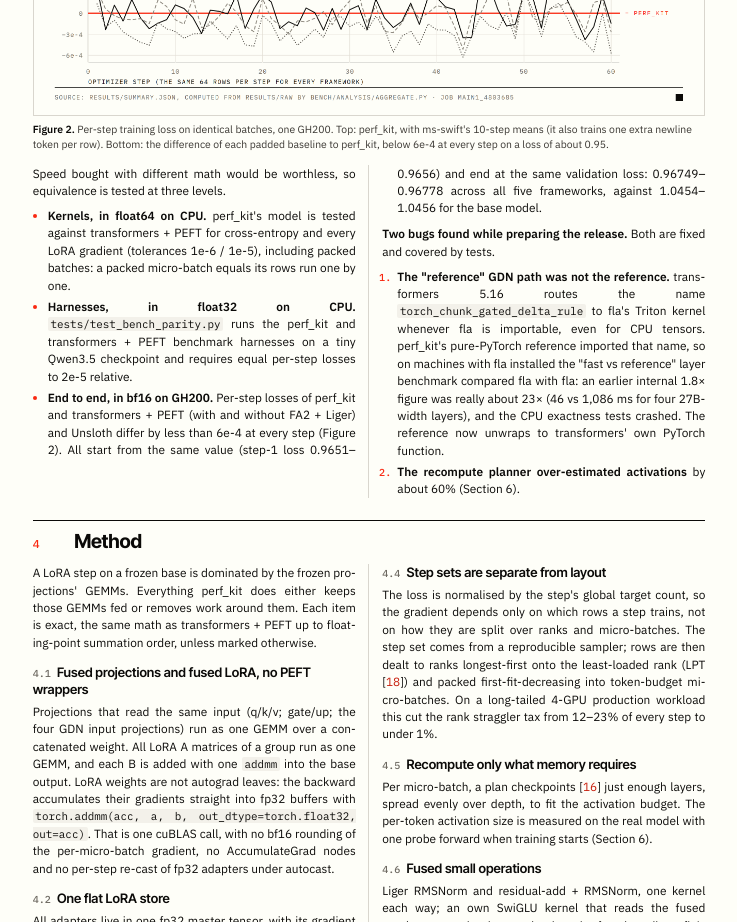
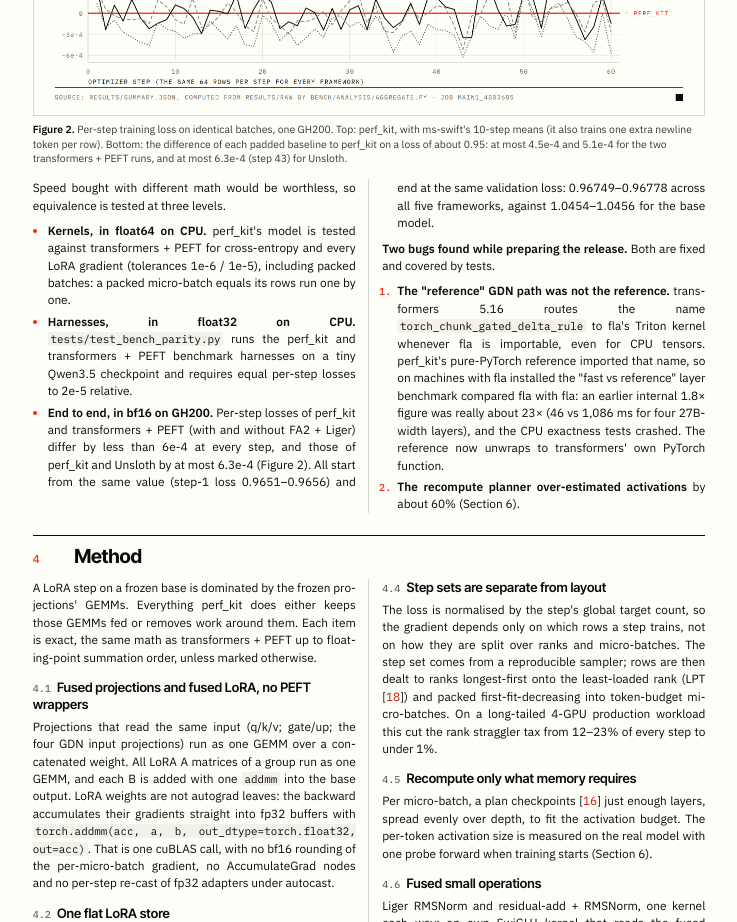
Before and after one commit to logolabs/perf_kit, a plain HTML site: page report/index.html in a window 1280 px wide. Shown: the part 4480-5402 px from the top of the page, without its empty margins (271-1008 px from the left). Drawn offline with Linux system fonts and the light colour scheme.

Commit message:
Parity wording: < 6e-4 vs transformers + PEFT, at most 6.3e-4 vs Unsloth; PDF re-printed
Co-Authored-By: Claude Opus 5.5 <noreply@anthropic.com>
Claude-Session: https://claude.ai/code/session_01PgzHXzJAfYJzDuo2zMBEZB

```diff
--- a/report/index.html
+++ b/report/index.html
@@ -246,13 +246,13 @@ a.cite{color:var(--accink)}
 <h2 class="sec" id="s3"><span class="n">3</span><span>Correctness: the same math</span></h2>
 <figure>
   <img src="img/loss_parity.png" alt="Per-step training loss of perf_kit and four baselines on identical batches, with the differences to perf_kit below">
-  <figcaption><b>Figure 2.</b> Per-step training loss on identical batches, one GH200. Top: perf_kit, with ms-swift's 10-step means (it also trains one extra newline token per row). Bottom: the difference of each padded baseline to perf_kit, below 6e-4 at every step on a loss of about 0.95.</figcaption>
+  <figcaption><b>Figure 2.</b> Per-step training loss on identical batches, one GH200. Top: perf_kit, with ms-swift's 10-step means (it also trains one extra newline token per row). Bottom: the difference of each padded baseline to perf_kit on a loss of about 0.95: at most 4.5e-4 and 5.1e-4 for the two transformers + PEFT runs, and at most 6.3e-4 (step 43) for Unsloth.</figcaption>
 </figure>
 <p>Speed bought with different math would be worthless, so equivalence is tested at three levels.</p>
 <ul>
   <li><b>Kernels, in float64 on CPU.</b> perf_kit's model is tested against transformers + PEFT for cross-entropy and every LoRA gradient (tolerances 1e-6 / 1e-5), including packed batches: a packed micro-batch equals its rows run one by one.</li>
   <li><b>Harnesses, in float32 on CPU.</b> <code>tests/test_bench_parity.py</code> runs the perf_kit and transformers + PEFT benchmark harnesses on a tiny Qwen3.5 checkpoint and requires equal per-step losses to 2e-5 relative.</li>
-  <li><b>End to end, in bf16 on GH200.</b> Per-step losses of perf_kit and transformers + PEFT (with and without FA2 + Liger) and Unsloth differ by less than 6e-4 at every step (Figure 2). All start from the same value (step-1 loss 0.9651–0.9656) and end at the same validation loss: 0.96749–0.96778 across all five frameworks, against 1.0454–1.0456 for the base model.</li>
+  <li><b>End to end, in bf16 on GH200.</b> Per-step losses of perf_kit and transformers + PEFT (with and without FA2 + Liger) differ by less than 6e-4 at every step, and those of perf_kit and Unsloth by at most 6.3e-4 (Figure 2). All start from the same value (step-1 loss 0.9651–0.9656) and end at the same validation loss: 0.96749–0.96778 across all five frameworks, against 1.0454–1.0456 for the base model.</li>
 </ul>
 <p><b>Two bugs found while preparing the release.</b> Both are fixed and covered by tests.</p>
 <ol>
```
Also changed, not shown: 2 other files.
